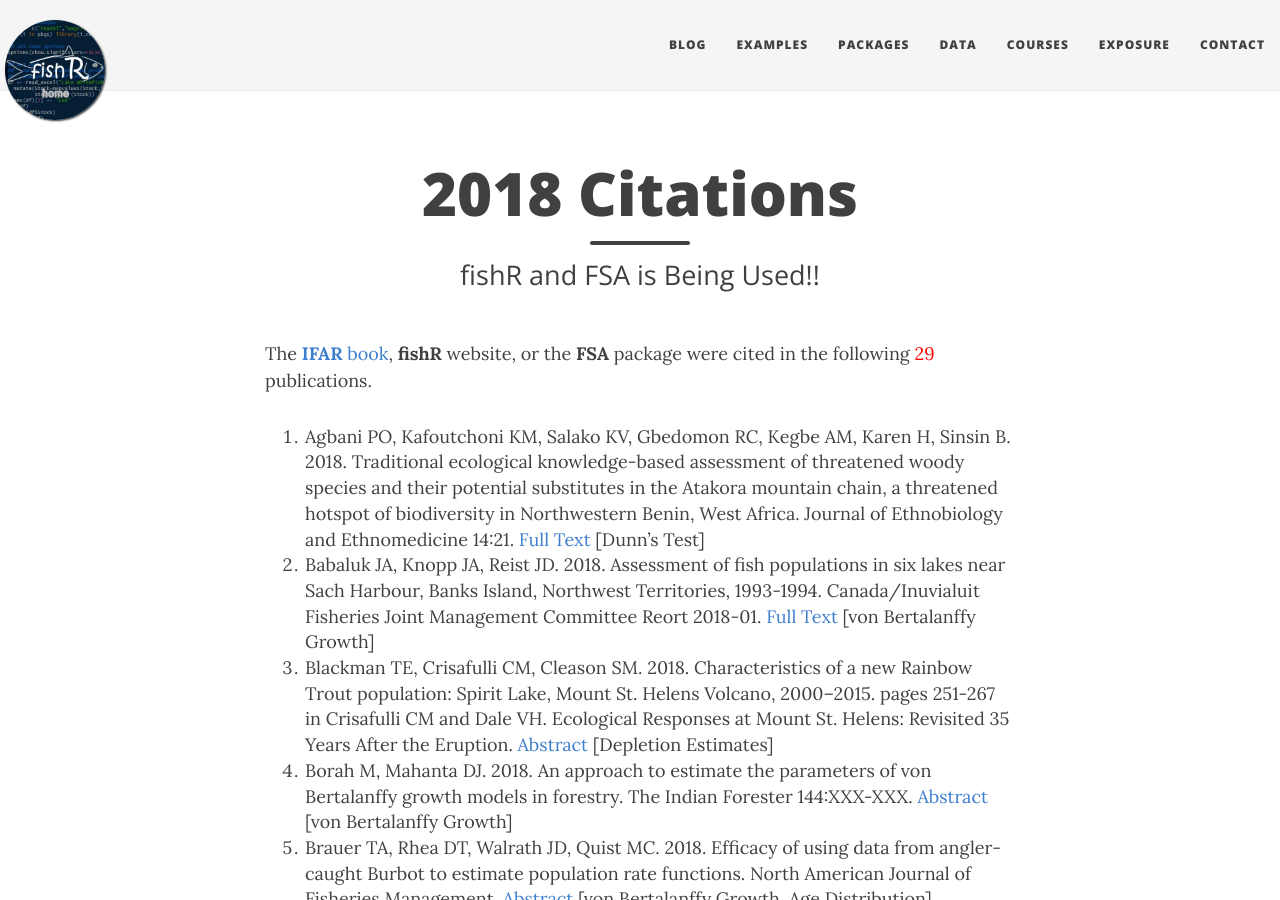
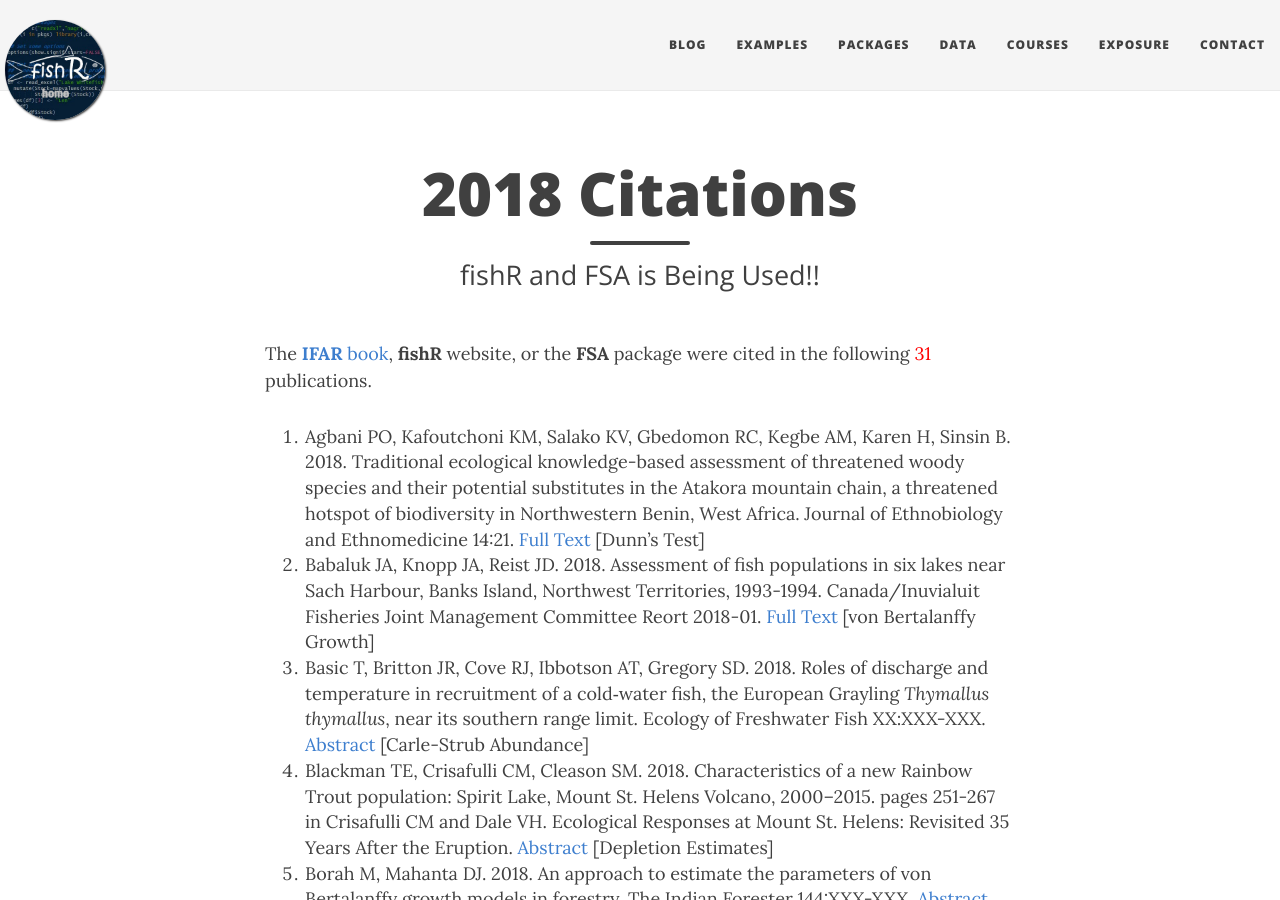
Before and after one commit to droglenc/fishR, a Jekyll site: the page built from exposure/exposure-citations18.md, in a window 1280 px wide and 900 px high. Built offline with Jekyll 4.4.1, drawn with Linux system fonts in a browser that asks for light colours; nearby versions of some CDN libraries; some of the changed text lies outside the part shown.

Commit message:
Updated citations

```diff
--- a/exposure/exposure-citations18.md
+++ b/exposure/exposure-citations18.md
@@ -5,10 +5,11 @@ subtitle: fishR and FSA is Being Used!!
 css: "/css/exposure-citation.css"
 ---
 
-The [**IFAR** book](http://derekogle.com/IFAR/), **fishR** website, or the **FSA** package were cited in the following <span id="contact-div">29</span> publications.
+The [**IFAR** book](http://derekogle.com/IFAR/), **fishR** website, or the **FSA** package were cited in the following <span id="contact-div">31</span> publications.
 
 1. Agbani PO, Kafoutchoni KM, Salako KV, Gbedomon RC, Kegbe AM, Karen H, Sinsin B. 2018. Traditional ecological knowledge-based assessment of threatened woody species and their potential substitutes in the Atakora mountain chain, a threatened hotspot of biodiversity in Northwestern Benin, West Africa. Journal of Ethnobiology and Ethnomedicine 14:21. [Full Text](https://ethnobiomed.biomedcentral.com/articles/10.1186/s13002-018-0219-6) [Dunn's Test]
 1. Babaluk JA, Knopp JA, Reist JD. 2018. Assessment of fish populations in six lakes near Sach Harbour, Banks Island, Northwest Territories, 1993-1994. Canada/Inuvialuit Fisheries Joint Management Committee Reort 2018-01. [Full Text](https://www.researchgate.net/profile/John_Babaluk/publication/323547130_Assessment_of_fish_populations_in_six_lakes_near_Sachs_Harbour_Banks_Island_Northwest_Territories_1993-1994/links/5a9c0c8baca2721e3f320937/Assessment-of-fish-populations-in-six-lakes-near-Sachs-Harbour-Banks-Island-Northwest-Territories-1993-1994.pdf) [von Bertalanffy Growth]
+1. Basic T, Britton JR, Cove RJ, Ibbotson AT, Gregory SD. 2018. Roles of discharge and temperature in recruitment of a cold‐water fish, the European Grayling *Thymallus thymallus*, near its southern range limit. Ecology of Freshwater Fish XX:XXX-XXX. [Abstract](https://onlinelibrary.wiley.com/doi/abs/10.1111/eff.12405) [Carle-Strub Abundance]
 1. Blackman TE, Crisafulli CM, Cleason SM. 2018. Characteristics of a new Rainbow Trout population: Spirit Lake, Mount St. Helens Volcano, 2000–2015. pages 251-267 in Crisafulli CM and Dale VH. Ecological Responses at Mount St. Helens: Revisited 35 Years After the Eruption. [Abstract](https://link.springer.com/chapter/10.1007/978-1-4939-7451-1_14) [Depletion Estimates]
 1. Borah M, Mahanta DJ. 2018. An approach to estimate the parameters of von Bertalanffy growth models in forestry. The Indian Forester 144:XXX-XXX. [Abstract](http://www.indianforester.co.in/index.php/indianforester/article/view/121305) [von Bertalanffy Growth]
 1. Brauer TA, Rhea DT, Walrath JD, Quist MC. 2018. Efficacy of using data from angler-caught Burbot to estimate population rate functions. North American Journal of Fisheries Management. [Abstract](https://www.researchgate.net/publication/324444698_Efficacy_of_Using_Data_from_Angler-Caught_Burbot_to_Estimate_Population_Rate_Functions) [von Bertalanffy Growth, Age Distribution]
@@ -24,6 +25,7 @@ The [**IFAR** book](http://derekogle.com/IFAR/), **fishR** website, or the **FSA
 1. Jain P, Mentzer R. Mannan SM. 2018. Resilience metrics for improved process-risk decision making: Survey, analysis and application. Safety Science 108:13-28. [Abstract](https://www.sciencedirect.com/science/article/pii/S0925753517313802) [???]
 1. Koch J, Neely B, Sowards B. 2018. Precision of three structures for Saugeye age estimation. North American Journal of Fisheries Management. 38:31-38. [Abstract](http://onlinelibrary.wiley.com/doi/10.1002/nafm.10019/abstract) [Age Comparisons??]
 1. Long JM, Holley CT, Taylor AT. 2018. Evaluation of ageing accuracy with complementary non-lethal methods for slow-growing, northern populations of shoal bass. Fisheries Management and Ecology ##:###-###. [Full Text](https://www.researchgate.net/publication/323615561_Evaluation_of_ageing_accuracy_with_complementary_non-lethal_methods_for_slow-growing_northern_populations_of_shoal_bass) [von Bertalanffy Growth]
+1. Lyons JL, Oele DL. 2018. Sauger and Walleye year-class formation in the Lower Wisconsin River, 1987-2016. North American Journal of Fisheries Management. xx:XXX-XXX. [Abstract](https://onlinelibrary.wiley.com/doi/abs/10.1002/nafm.10180) [XXX]
 1. Morson JM. 2018. Understanding the ecological processes that drive patterns in fishery selectivity and survey catchability. Dissertation, Rutgers University. [Full Text](http://scholar.google.com/scholar_url?url=https://rucore.libraries.rutgers.edu/rutgers-lib/56061/PDF/1/&hl=en&sa=X&scisig=AAGBfm3oPizfJa5iIEZHcrzzNZgYhkG9Zg&nossl=1&oi=scholaralrt) [Age-Length Key]
 1. Neely C, Lane C, Torres J, Flinn J. 2018. The effect of gentle handling on depressive-like behavior in adult male mice: Considerations for human and rodent interactions in the laboratory. Behavioural Neurology XX:XXX-XXX. [Full Text](http://scholar.google.com/scholar_url?url=http://downloads.hindawi.com/journals/bn/2018/2976014.pdf&hl=en&sa=X&scisig=AAGBfm3Pl5r_LR-W3gzkU0QCykj0RCOEWA&nossl=1&oi=scholaralrt) [Dunn Test]
 1. Pawlik L, Samonil P. 2018. Biomechanical and biochemical effects recorded in the tree root zone – soil memory, historical contingency and soil evolution under trees. Plant and Soil XX:XXX-XXX. [Full Text](https://link.springer.com/article/10.1007/s11104-018-3622-9) [Dunn Text]
```
